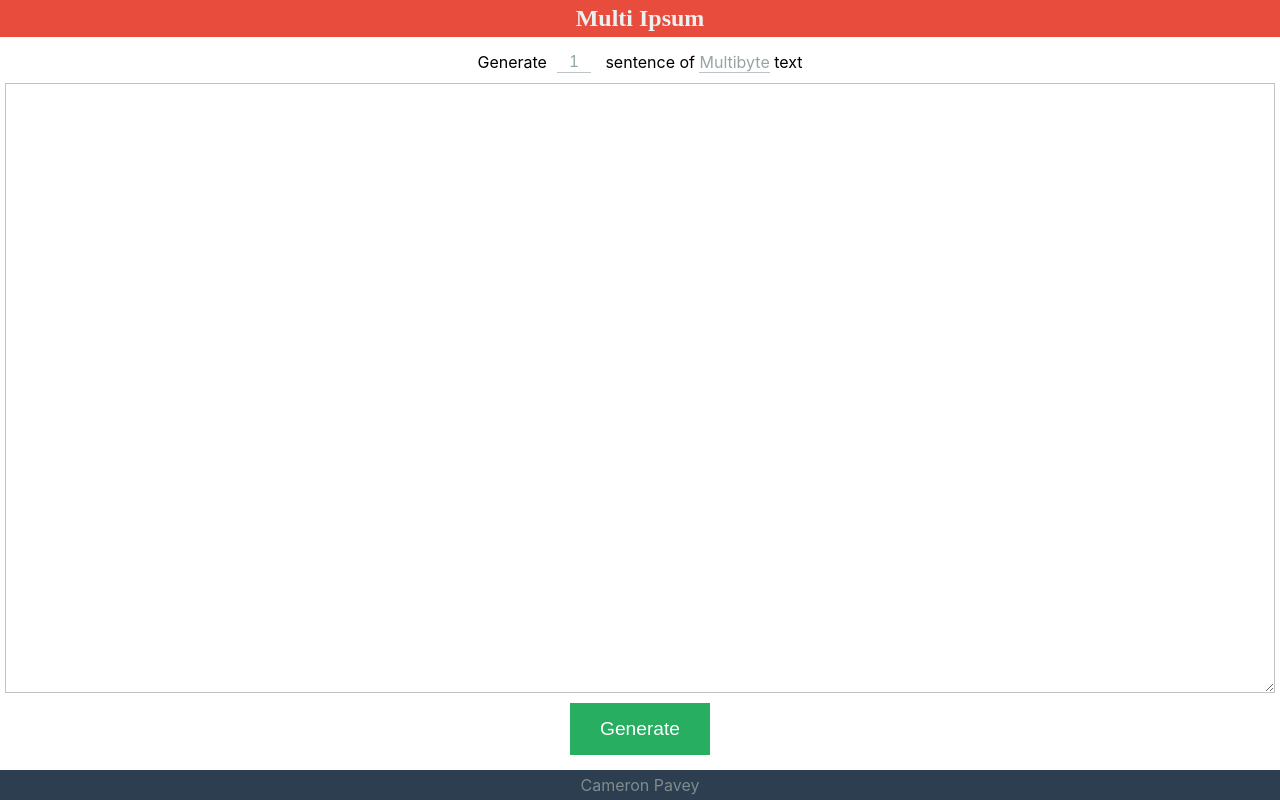
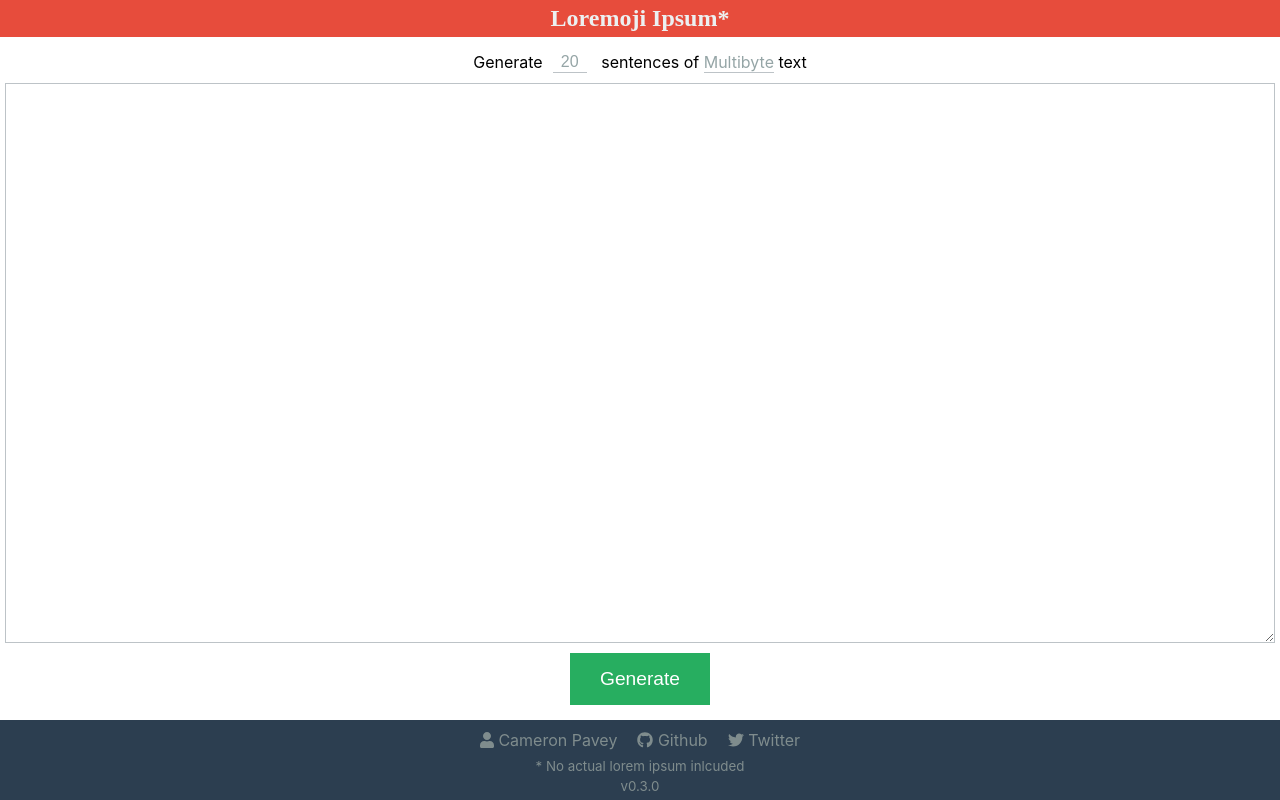
Before and after one commit to cpave3/loremoji, a React (Create React App) app: page / in a window 1280 px wide. Built offline with nearby package versions, Linux system fonts and the light colour scheme; what webfontloader would draw is missing.

Commit message:
:sparkles: Updated structures, styles, name

```diff
--- a/public/index.html
+++ b/public/index.html
@@ -22,7 +22,7 @@
       work correctly both with client-side routing and a non-root public URL.
       Learn how to configure a non-root public URL by running `npm run build`.
     -->
-    <title>Multi Ipsum</title>
+    <title>Loremoji Ipsum</title>
   </head>
   <body>
     <noscript>You need to enable JavaScript to run this app.</noscript>
--- a/src/App.tsx
+++ b/src/App.tsx
@@ -31,8 +31,9 @@ const generateOutput = (
 ) => {
   // First generate the right number of sentences
   const sentences = [];
+  const paraSize = 10;
   for (let i = 0; i < count; i++) {
-    sentences.push(runOnce(multi));
+    sentences.push(i> 0 && i % paraSize === 0 ? '\n\r' : runOnce(multi));
   }
 
   const stringified = sentences.reduce((acc, curr) => acc + curr, '');
@@ -108,7 +109,7 @@ const Number = styled.input.attrs(
 const App = () => {
   const [multi, setMulti] = useState(true);
   const [content, setContent] = useState("paragraph");
-  const [count, setCount] = useState(1);
+  const [count, setCount] = useState(20);
   const [output, setOutput] = useState("");
   return (
     <Wrapper>
--- a/src/components/Footer.tsx
+++ b/src/components/Footer.tsx
@@ -1,5 +1,10 @@
 import * as React from "react";
 import styled from "styled-components";
+import pjson from '../../package.json';
+
+import { FontAwesomeIcon } from "@fortawesome/react-fontawesome";
+import { faUser } from "@fortawesome/free-solid-svg-icons";
+import { faGithub, faTwitter } from "@fortawesome/free-brands-svg-icons";
 
 const Wrapper = styled.footer`
   background-color: #2c3e50;
@@ -8,9 +13,50 @@ const Wrapper = styled.footer`
   color: #7f8c8d;
 `;
 
+const Link = styled.a`
+  &, &:link, &:visited {
+    text-decoration: none;
+    color: #7f8c8d;
+  }
+`;
+
+const SocialList = styled.ul`
+  list-style: none;
+  padding: 0;
+  margin: 0;
+  display: flex;
+  flex-direction: row;
+  justify-content: center;
+  align-items: center;
+`;
+
+const SocialItem = styled.li`
+  padding: 5px 10px;
+`;
+
 const Footer = () => (
   <Wrapper>
-    {"Cameron Pavey"}
+    <div>
+      <SocialList>
+        <SocialItem>
+          <span><FontAwesomeIcon icon={faUser} /> Cameron Pavey</span>
+        </SocialItem>
+        <SocialItem>
+          <Link href="https://github.com/cpave3"> <FontAwesomeIcon icon={faGithub} /> Github</Link>
+        </SocialItem>
+        <SocialItem>
+          <Link href="https://twitter.com/cpave3"> <FontAwesomeIcon icon={faTwitter} /> Twitter</Link>
+        </SocialItem>
+      </SocialList>
+    </div>
+    <div>
+      <small>* No actual lorem ipsum inlcuded</small>
+    </div>
+    <div>
+      <small>
+        {`v${pjson.version}`}
+      </small>
+    </div>
   </Wrapper>
 );
 
--- a/src/components/Header.tsx
+++ b/src/components/Header.tsx
@@ -23,7 +23,7 @@ const Heading = styled.h1`
 
 const Header = () => (
   <Wrapper>
-    <Heading>Multi Ipsum</Heading>
+    <Heading>Loremoji Ipsum*</Heading>
   </Wrapper>
 );
 
--- a/src/files/words.json
+++ b/src/files/words.json
@@ -8,6 +8,7 @@
     "this",
     "every",
     "one",
+    "100",
     "the only",
     "his",
     "her"
@@ -20,7 +21,7 @@
     "elastic",
     "smily",
     "unbelievable",
-    "infinte",
+    "infinite",
     "surprising",
     "mysterious",
     "glowing",
@@ -57,7 +58,6 @@
     "young",
     "sweet",
     "wet",
-    "cold",
     "dry",
     "heavy",
     "industrial",
@@ -107,7 +107,7 @@
     "spaghetti",
     "drink",
     "cat",
-    "t-shirt",
+    "shirt",
     "carpet",
     "wall",
     "poster",
@@ -143,7 +143,8 @@
     "microphone",
     "cpu",
     "hard drive",
-    "screwdriver"
+    "screwdriver",
+    "eggplant"
   ],
   "pre": [
     "under",
@@ -166,9 +167,10 @@
     "towards"
   ],
   "verb": [
+    "grin",
+    "smile",
     "sings",
     "dances",
-    "was dancing",
     "runs",
     "will run",
     "walks",
@@ -205,8 +207,8 @@
     "smiles",
     "will smile",
     "will succeed",
-    "is wondering",
-    "is thinking",
+    "is wondering about",
+    "is thinking about",
     "is",
     "was",
     "will be",
--- a/src/utils/generator.ts
+++ b/src/utils/generator.ts
@@ -1,5 +1,5 @@
 import words from "../files/words.json";
-import name from 'emoji-name-map';
+import name from "emoji-name-map";
 
 interface IWords {
   [key: string]: string[];
@@ -13,32 +13,38 @@ const getRandomWord = (wordList: string[]): string => {
   return wordList[randomIndex];
 };
 
-const defaultSentenceStructure = [
-  "art",
-  "adj",
-  "noun",
-  "pre",
-  "verb",
-  "art",
-  "adj",
-  "noun",
+const defaultStructures = [
+  ["art", "adj", "noun", "verb", "art", "adj", "noun"],
+  ["art", "noun", "verb", "art", "adj", "noun"],
 ];
 
-const upperFirst = (word: string): string => word.charAt(0).toUpperCase() + word.substr(1);
+const upperFirst = (word: string): string =>
+  word.charAt(0).toUpperCase() + word.substr(1);
 
-const getRandomSentence = (words: IWords, structure: Array<string>, mb: boolean): string => {
+const getRandomSentence = (
+  words: IWords,
+  structure: Array<string>,
+  mb: boolean
+): string => {
   const output = structure.map(type => {
     const word = getRandomWord(words[type]);
     if (mb) {
       const emoji = name.get(word);
-      return emoji !== undefined ?  word + ' ' + emoji : word;
+      return emoji !== undefined ? word + " " + emoji : word;
     }
     return word;
   });
   const length = output.length;
-  return output.reduce((acc, curr, index) => acc + (index === 0 ? upperFirst(curr) : curr) + (index === length - 1 ? '. ' : ' '), "");
+  return output.reduce(
+    (acc, curr, index) =>
+      acc +
+      (index === 0 ? upperFirst(curr) : curr) +
+      (index === length - 1 ? ". " : " "),
+    ""
+  );
 };
 
-const runOnce = (mb: boolean) => getRandomSentence(words, defaultSentenceStructure, mb);
+const runOnce = (mb: boolean) =>
+  getRandomSentence(words, defaultStructures[getRandomIndex(defaultStructures.length)], mb);
 
 export default runOnce;
```
Also changed, not shown: package.json (+9 -3 lines), .travis.yml, 2 other files (tests, documents, lock files or other folders).
